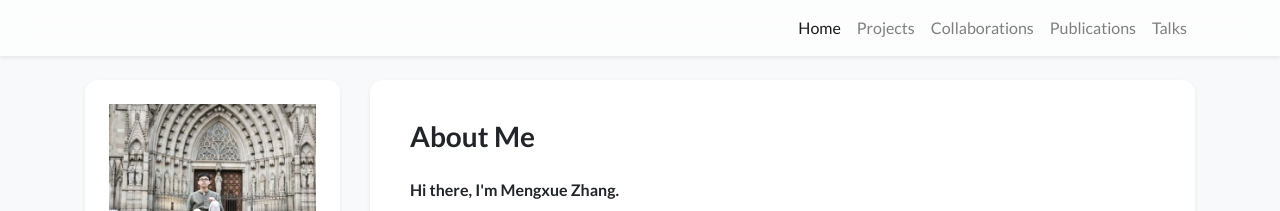
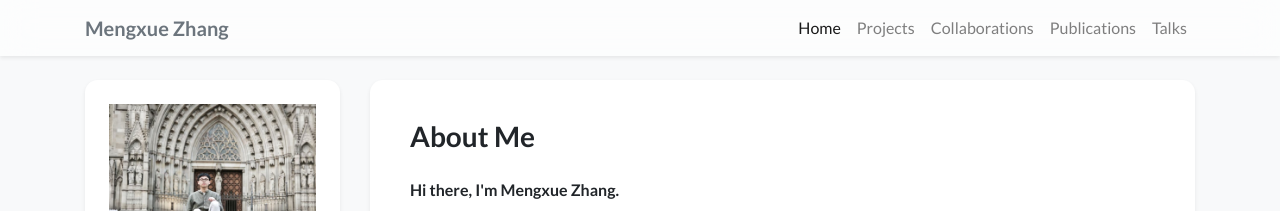
Before and after one commit to mengxue-rs/mengxue-rs.github.io, a Jekyll site: the page built from index.html, in a window 1280 px wide. Shown: the top 211 px of the page. Built offline with Jekyll 4.4.1, drawn with Linux system fonts in a browser that asks for light colours; nearby versions of some CDN libraries; a style sheet for code colours, icons or effects is not loaded.

Commit message:
Update profile.yml

```diff
--- a/_data/profile.yml
+++ b/_data/profile.yml
@@ -1,6 +1,6 @@
 primary_name: "Mengxue Zhang"
 secondary_name: ""
-navbar_name: "" # Mengxue Zhang (mx.zhang.rs@gmail.com)
+navbar_name: "Mengxue Zhang" # Mengxue Zhang (mx.zhang.rs@gmail.com)
 
 positions:
 - name: Ph.D. Researcher
```
